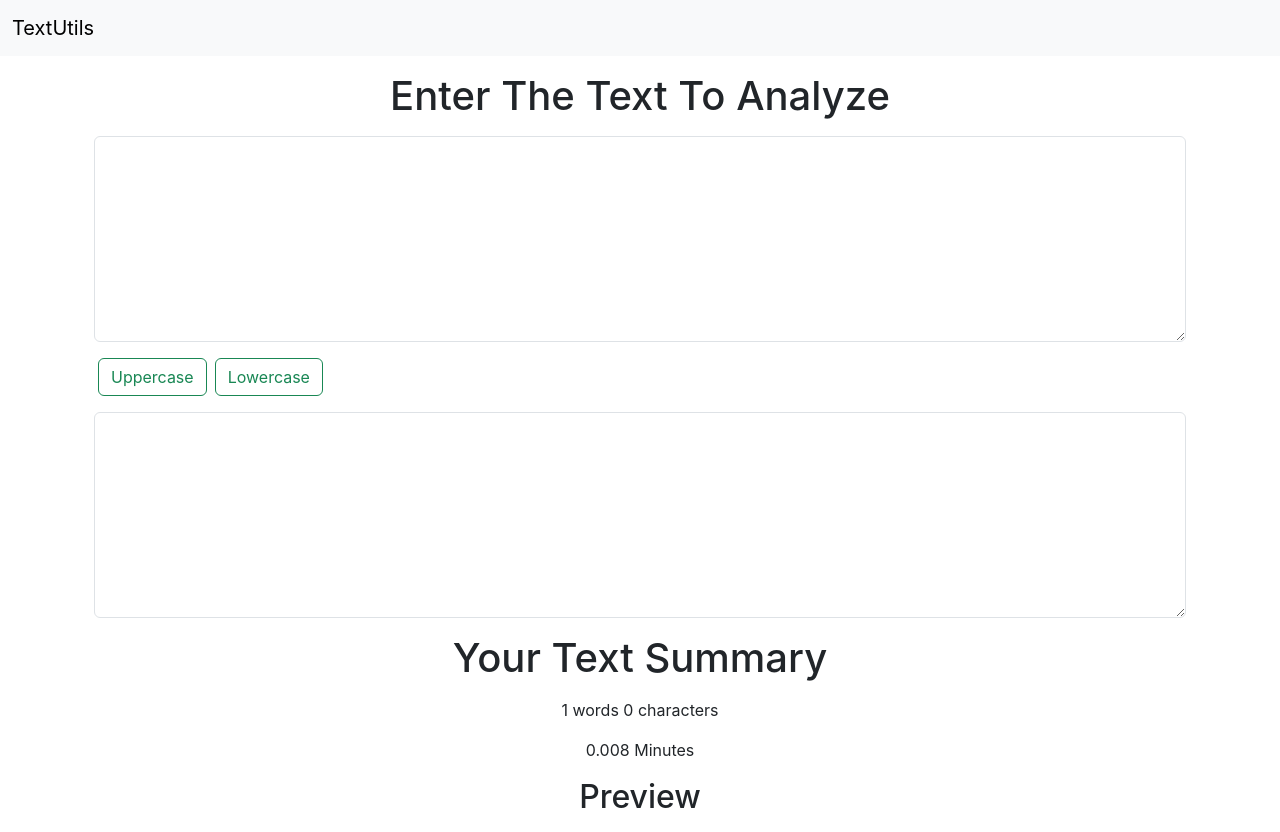
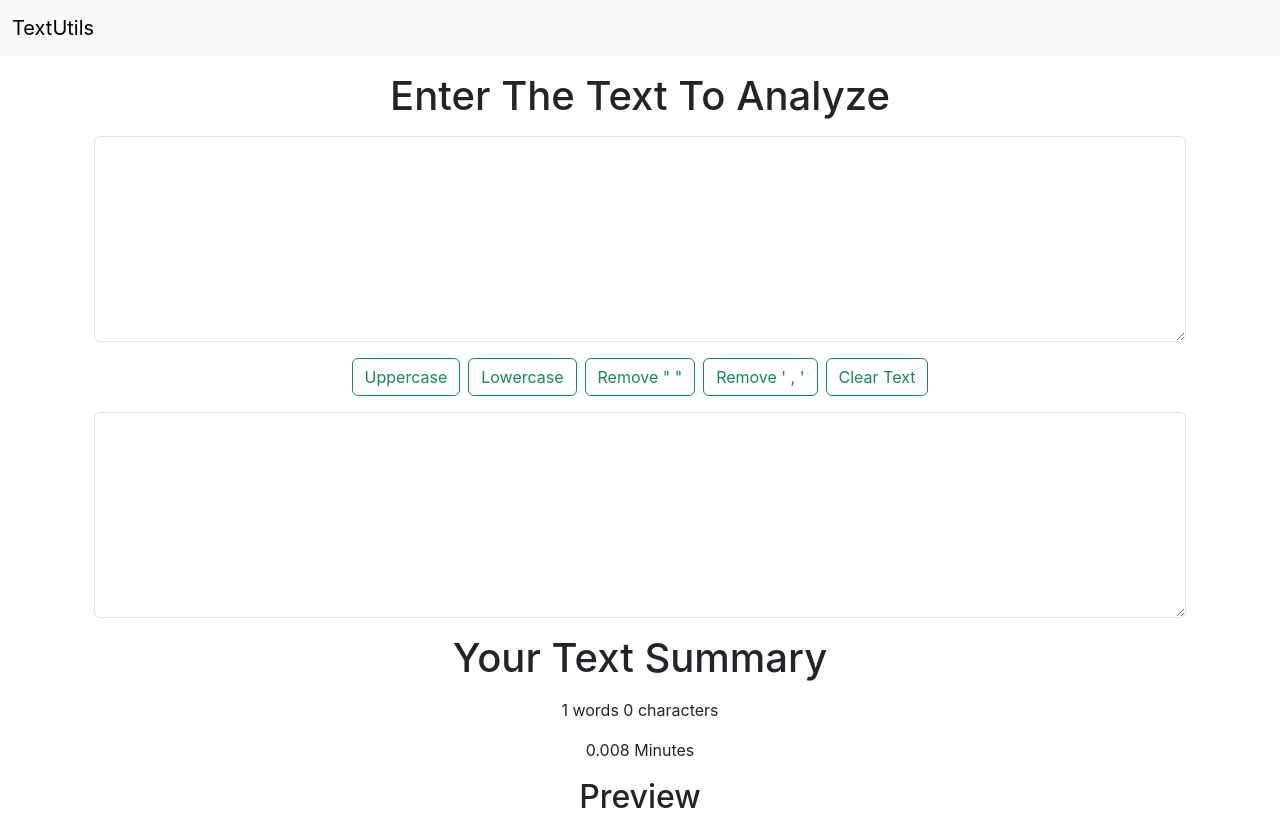
Before and after one commit to Ankurrawat-12/TextUtil, a React (Create React App) app: page / in a window 1280 px wide. Built offline with nearby package versions, Linux system fonts and the light colour scheme.

Commit message:
Added More Features

```diff
--- a/src/components/TextForm.js
+++ b/src/components/TextForm.js
@@ -3,14 +3,29 @@ import PropTypes from "prop-types";
 
 function TextForm(props) {
 
-    const handleUpClick = () => {
+    const handleUppercaseClick = () => {
         let newText = text.toUpperCase();
         setConvertedText(newText);
     }
 
-    const handleLowClick = () => {
+    const handleLowercaseClick = () => {
         let newText = text.toLowerCase();
         setConvertedText(newText);
+    }
+
+    const handleRemoveSpaceClick = () => {
+        let newText = text.split(" ").join("");
+        setConvertedText(newText);
+    }
+
+    const handleRemoveComaClick = () => {
+        let newText = text.split(",").join(" ");
+        setConvertedText(newText);
+    }
+
+    const handleClearTextClick = () => {
+        setConvertedText(text);
+        setText("");
     }
 
     const handleOnChange = (event) => {
@@ -26,8 +41,13 @@ function TextForm(props) {
                 <div className="my-3">
                     <textarea className="form-control" id="myBox" rows="8" value={text} onChange={handleOnChange}></textarea>
                 </div>
-                <button className="btn btn-outline-success mx-1" onClick={handleUpClick}>Uppercase</button>
-                <button className="btn btn-outline-success mx-1" onClick={handleLowClick}>Lowercase</button>
+                <div className="container text-center">
+                    <button className="btn btn-outline-success mx-1" onClick={handleUppercaseClick}>Uppercase</button>
+                    <button className="btn btn-outline-success mx-1" onClick={handleLowercaseClick}>Lowercase</button>
+                    <button className="btn btn-outline-success mx-1" onClick={handleRemoveSpaceClick}>Remove " "</button>
+                    <button className="btn btn-outline-success mx-1" onClick={handleRemoveComaClick}>Remove ' , '</button>
+                    <button className="btn btn-outline-success mx-1" onClick={handleClearTextClick}>Clear Text</button>
+                </div>
                 <div className="my-3">
                     <textarea className="form-control" id="myBox" rows="8" value={convertedText}></textarea>
                 </div>
```
